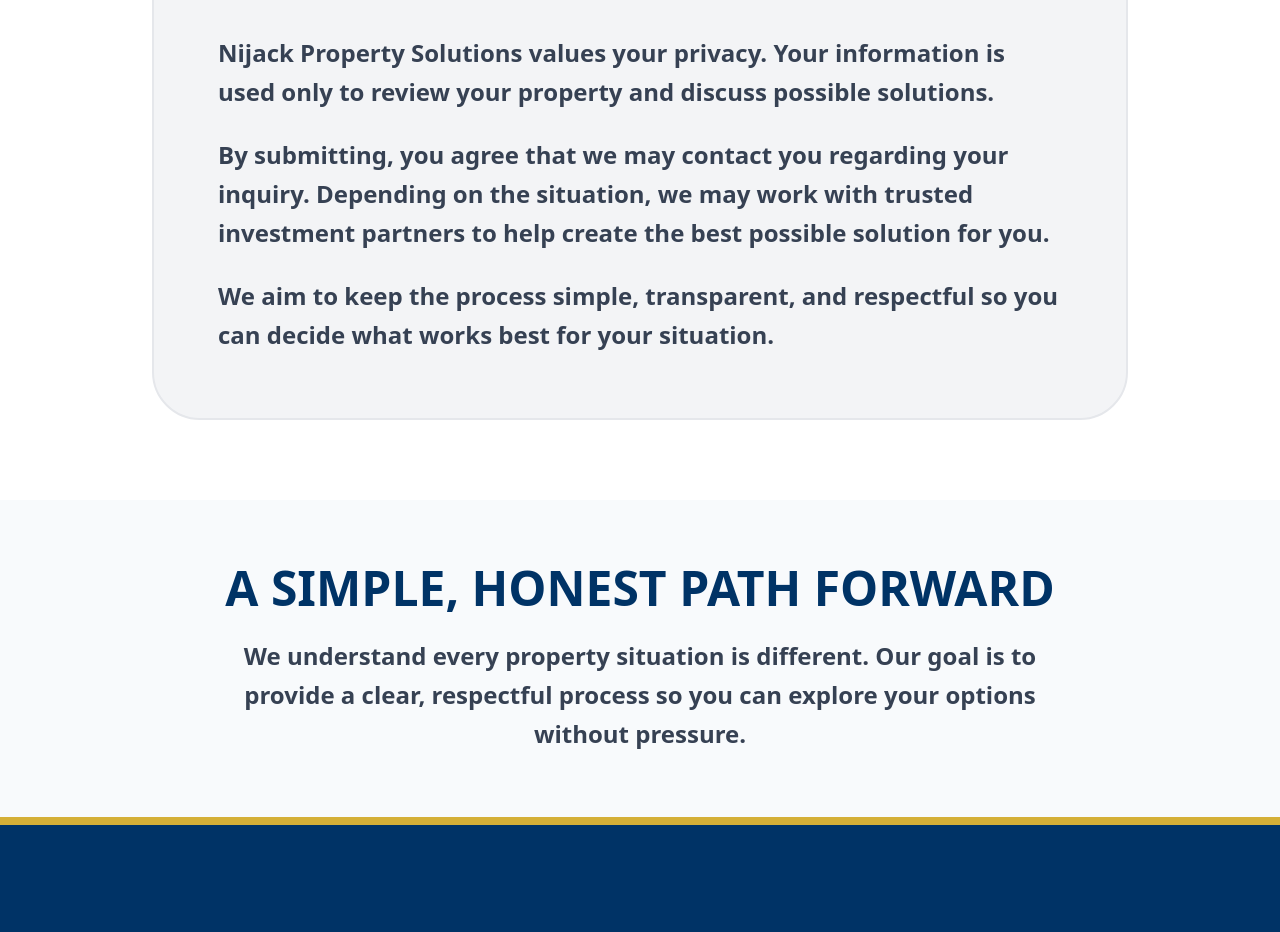
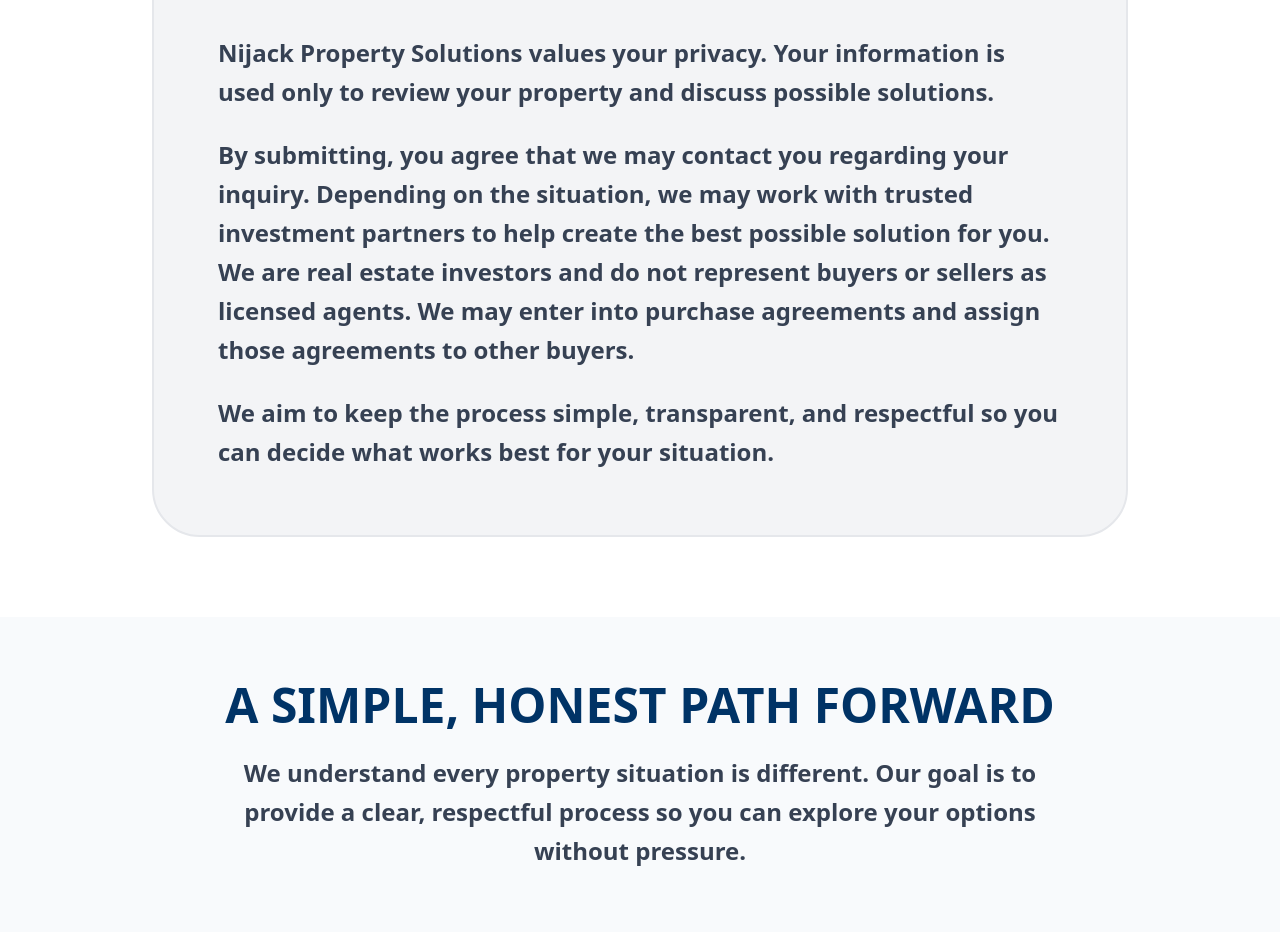
Before and after one commit to nijackacquisitions56/nijack-property-solutions, a React (Vite) app: page / in a window 1280 px wide. Shown: the part 6140-7072 px from the top of the page. Built offline with nearby package versions, Linux system fonts and the light colour scheme.

Commit message:
Update App.jsx

```diff
--- a/src/App.jsx
+++ b/src/App.jsx
@@ -425,8 +425,7 @@
                 By submitting, you agree that we may contact you regarding your
                 inquiry. Depending on the situation, we may work with trusted
                 investment partners to help create the best possible solution for
-                you.
-              </p>
+                you.  We are real estate investors and do not represent buyers or sellers as licensed agents. We may enter into purchase agreements and assign those agreements to other buyers.              </p>
               <p>
                 We aim to keep the process simple, transparent, and respectful so
                 you can decide what works best for your situation.
```
